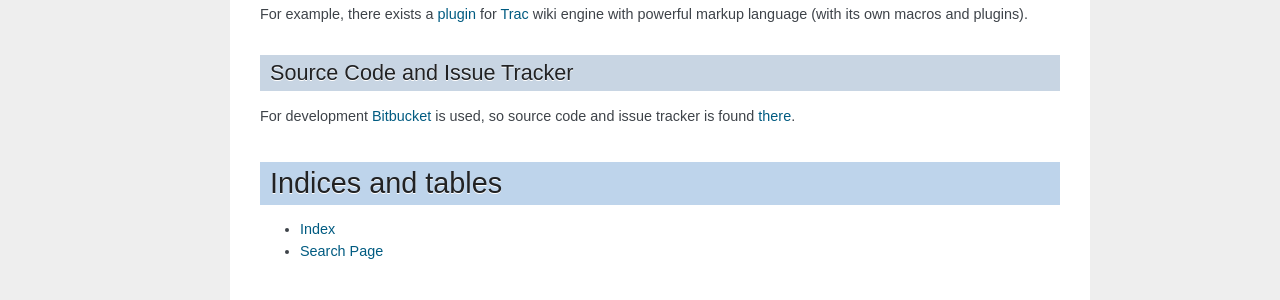
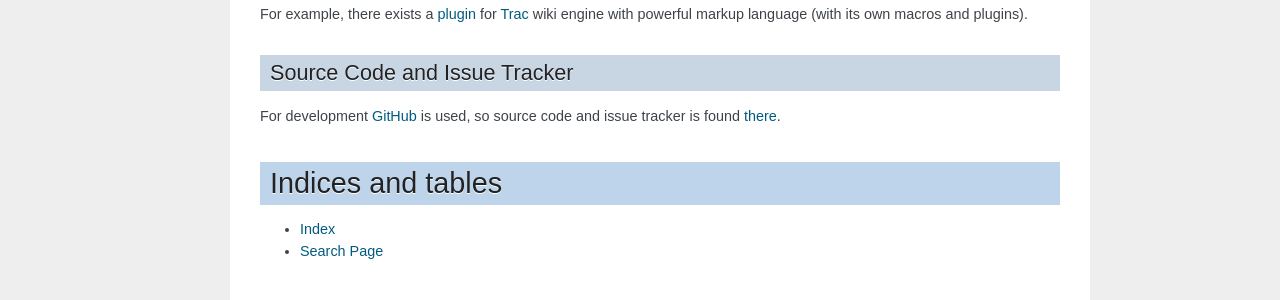
Before and after one commit to mitar/cmsplugin-markup, a Sphinx documentation site: the page built from docs/index.rst, in a window 1280 px wide. Shown: the part 713-1013 px from the top of the page. Built offline with Sphinx 7.4.7, drawn with Linux system fonts in a browser that asks for light colours.

Commit message:
Updated documentation to point to GitHub.

```diff
--- a/docs/index.rst
+++ b/docs/index.rst
@@ -45,17 +45,17 @@ through its own :ref:`markup plugin API <markup plugin API>`.
 For example, there exists a plugin_ for Trac_ wiki engine with powerful markup
 language (with its own macros and plugins).
 
-.. _plugin: https://bitbucket.org/mitar/cmsplugin-markup-tracwiki
+.. _plugin: https://github.com/mitar/cmsplugin-markup
 .. _Trac: http://trac.edgewall.org/
 
 Source Code and Issue Tracker
 -----------------------------
 
-For development Bitbucket_ is used, so source code and issue tracker is found
+For development GitHub_ is used, so source code and issue tracker is found
 there_.
 
-.. _Bitbucket: https://bitbucket.org/
-.. _there: https://bitbucket.org/mitar/cmsplugin-markup
+.. _GitHub: https://github.com
+.. _there: https://github.com/mitar/cmsplugin-markup
 
 Indices and tables
 ==================
```
